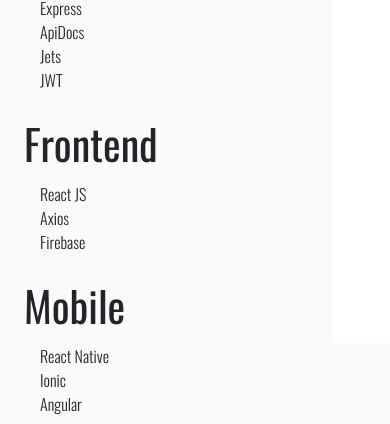
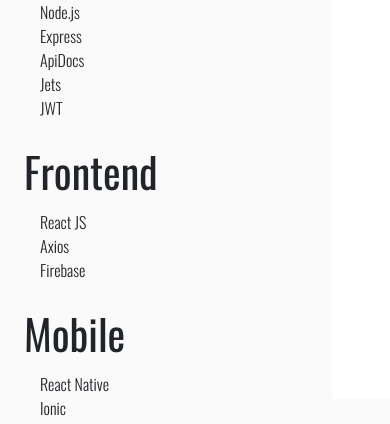
Before and after one commit to FilipeHub/portifolio, a website: page index.html in a window 390 px wide. Shown: the part 666-1090 px from the top of the page. Drawn offline with nearby package versions, Linux system fonts and the light colour scheme.

Commit message:
Editing the mobile part of the about

```diff
--- a/css/about.css
+++ b/css/about.css
@@ -81,21 +81,13 @@
 
 /* Mobile */
 @media(max-width: 1024px) {
-  /* #about {
-    margin-left: 0;
-    padding-top: 80%;
-    width: 100vw;
-    padding-left: 12px;
-    overflow: hidden;
 
-  }
-  */
   #about {
     margin-left: 0;
     margin-top: 100px;
     display: flex;
     flex-direction: column;
-    min-height: 800px;
+    min-height: 900px;
   }
 
   #about .title {
--- a/css/portifolio.css
+++ b/css/portifolio.css
@@ -84,7 +84,6 @@
     width: 100vw;
     padding-left: 12px;
     overflow: hidden;
-
   }
   #portifolio .project {
     padding-left: 0px;
```
